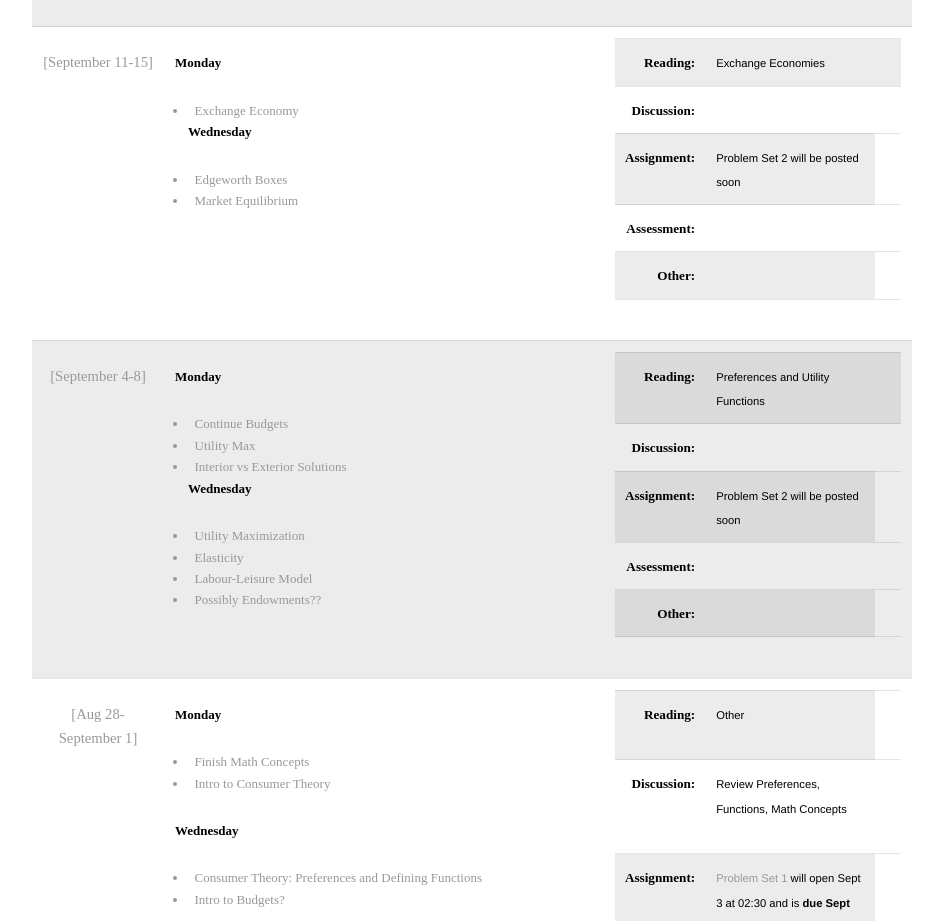
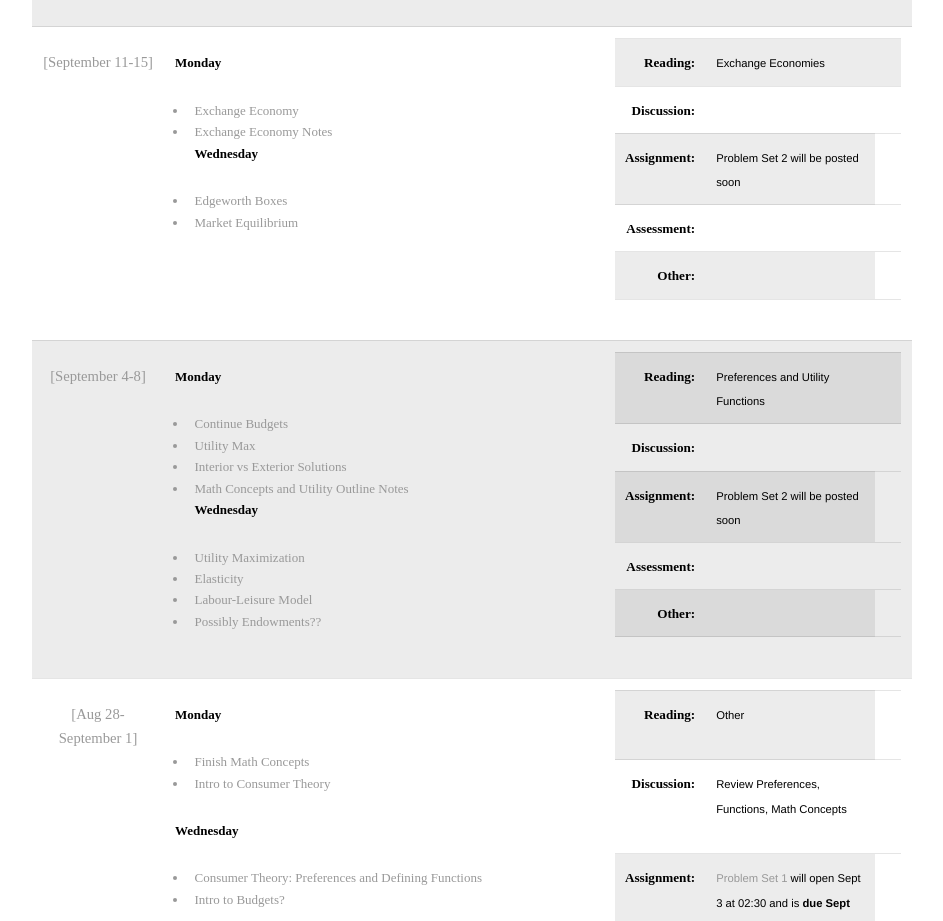
Before and after one commit to pandeyavishek/econ3010, a plain HTML site: page index.html in a window 1280 px wide. Shown: the part 840-1761 px from the top of the page, without its empty margins (168-1111 px from the left). Drawn offline with Linux system fonts and the light colour scheme; a web font is replaced by a local one.

Commit message:
notes posted

```diff
--- a/index.html
+++ b/index.html
@@ -124,6 +124,7 @@
 
 			<ul style="font-size: 13.0px;">
 				<li>Exchange Economy</li>
+				<li> <a href="https://pandeyavishek.github.io/docs/Exchange_Economy_Notes.pdf" target="_blank">Exchange Economy Notes </a>
 
 
 
@@ -173,6 +174,7 @@
 				<li>Continue Budgets</li>
 				<li>Utility Max</li>
 				<li>Interior vs Exterior Solutions</li>
+				<li><a href="https://pandeyavishek.github.io/econ3010/docs/Math_and_Cons_Overview.pdf" target="_blank">Math Concepts and Utility Outline Notes</a>
 
 
 				<p style="font-size: 13.0px;"><strong>Wednesday</strong></p>
```
Also changed, not shown: 2 other files.
